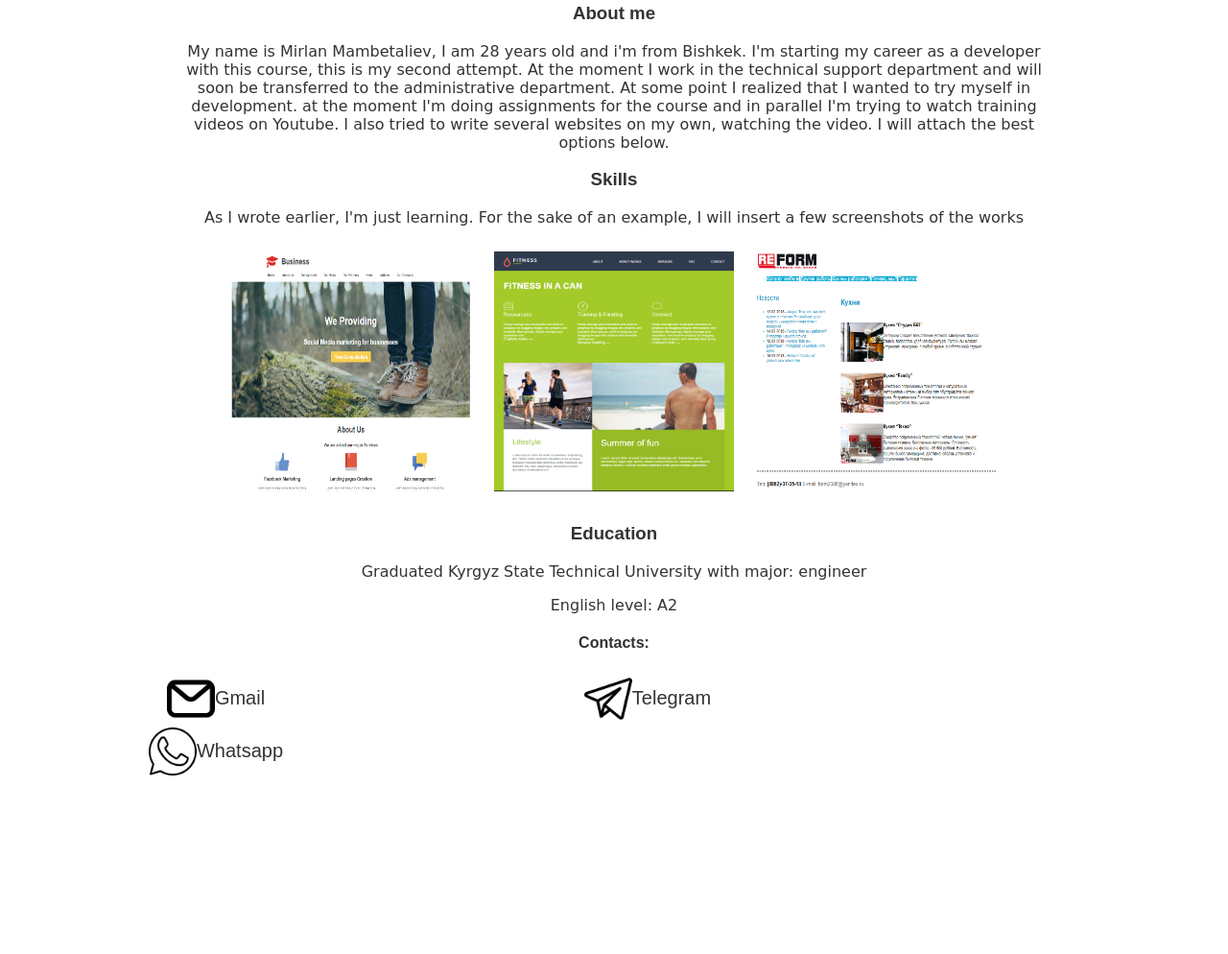
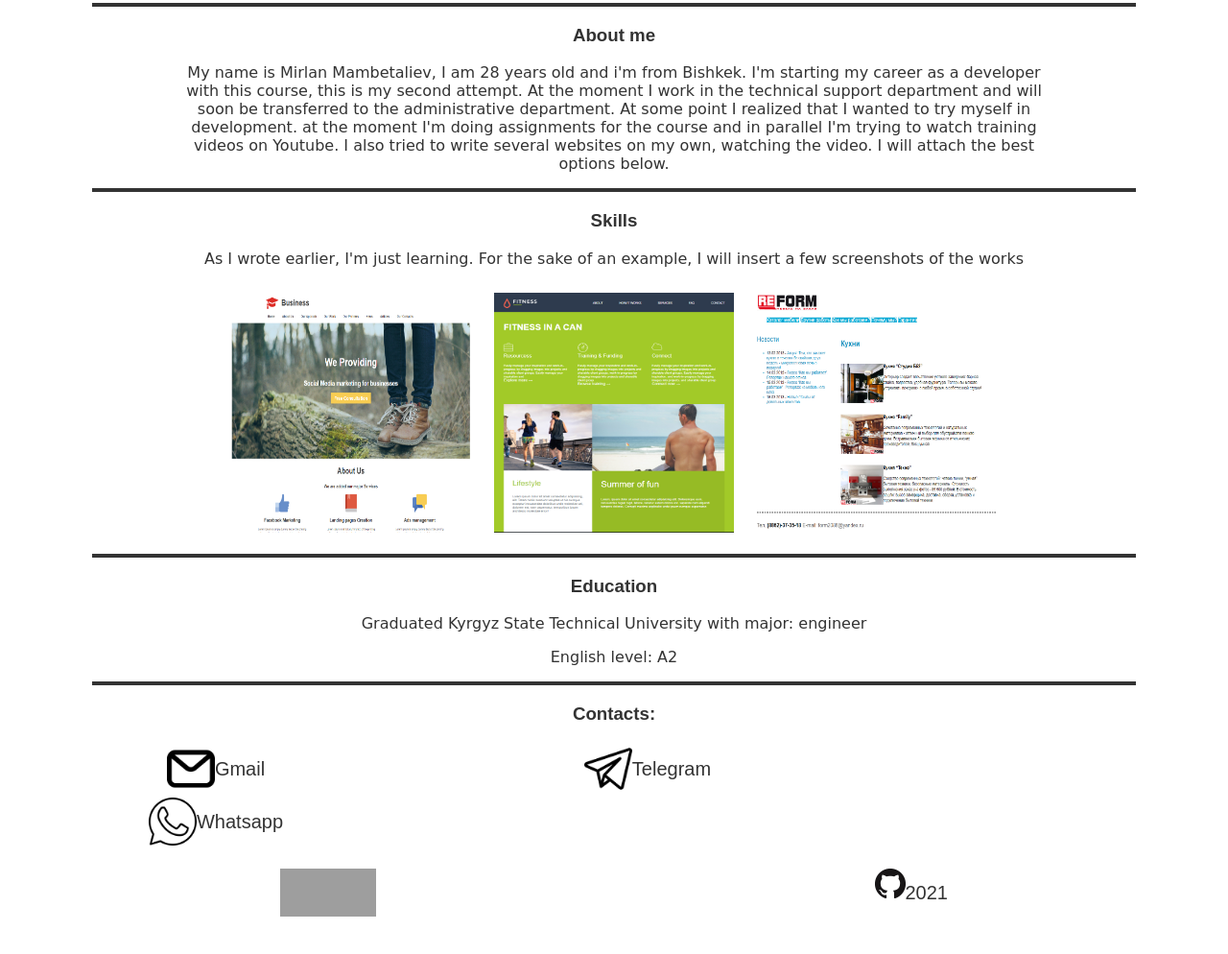
Before and after one commit to MirlanM/rsschool-cv, a plain HTML site: page index.html in a window 1280 px wide. Shown: the part 624-1618 px from the top of the page at 96% size. Before the commit the page ends 1434 px from the top, so only its background shows below. Drawn offline with Linux system fonts and the light colour scheme; grey boxes are pictures that could not be loaded; a web font is replaced by a local one.

Commit message:
docs: add footer

```diff
--- a/assets/style.css
+++ b/assets/style.css
@@ -86,3 +86,21 @@ p {
     float: left;
     margin: 0 50px;
 }
+
+footer {
+    width: 70%;
+    margin: 150px auto;
+}
+.footerimg {
+    width: 100px;
+    height: 50px;
+}
+.gitlogo {
+    float: right;
+}
+hr {
+    border: none;
+    background-color: #333;
+    height: 4px;
+    width: 85%;
+}
--- a/index.html
+++ b/index.html
@@ -22,6 +22,7 @@
             <a class="navA" href="#contacts">Contacts</a>
         </div>
     </div>
+    <hr>
     <div class="aboutMe" id="aboutMe">
         <h3>About me</h3>
         <div class="textAbout">
@@ -29,6 +30,7 @@
 
         </div>
     </div>
+    <hr>
     <div class="skills" id="skills">
         <h3>Skills</h3>
         <div class="textskills">
@@ -40,18 +42,26 @@
             </div>
         </div>
     </div>
+    <hr>
     <div class="education" id="education">
         <h3>Education</h3>
         <p>Graduated Kyrgyz State Technical University with major: engineer</p>
         <p>English level: A2</p>
     </div>
+    <hr>
     <div class="contacts" id="contacts">
-        <h4>Contacts:</h4>
+        <h3>Contacts:</h3>
         <div class="conticons">
             <a class="cont" href="mailto:spl1ntermika@gmail.com"><img class="contIco" src="/rsschool-cv/assets/email.png" alt="ico"> Gmail</a>
             <a class="cont" href="https://t.me/MirlanM93"><img class="contIco" src="/rsschool-cv/assets/telegram.png" alt="ico" >Telegram</a>
             <a class="cont" href="https://wa.me/+996553012363"><img class="contIco" src="/rsschool-cv/assets/whatsapp.png" alt="ico" >Whatsapp</a>
         </div>
     </div>
+    <footer>
+            <div class="footer">
+                <a href="https://rs.school/js/"><img class="footerimg" src="https://rs.school/images/rs_school_js.svg" alt="rsschool"></a>
+                <a class="gitlogo" href="https://github.com/MirlanM"><img src="/rsschool-cv/assets/git-logo.png" alt="">2021</a>
+            </div>
+    </footer>
 </body>
 </html>
```
Also changed, not shown: assets/git-logo.png (added).
